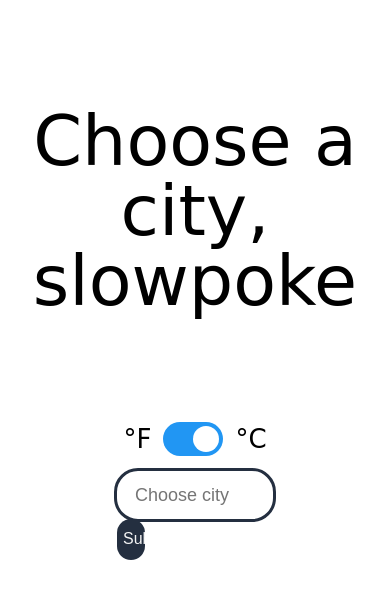
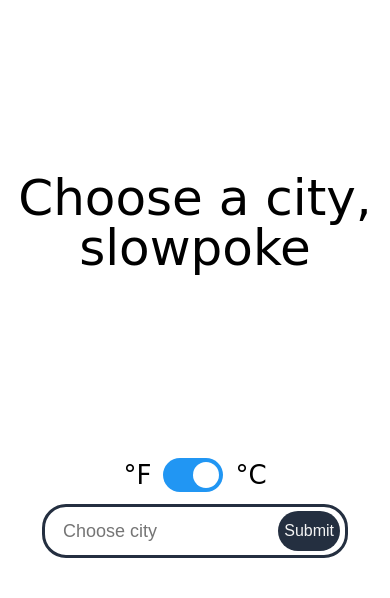
Before and after one commit to bettercallazamat/js-weather-app, a website built with webpack: page dist/index.html in a window 390 px wide. Built offline with nearby package versions, Linux system fonts and the light colour scheme; some packages are replaced by stand-ins of ours; no server answers; a web font is replaced by a local one.

Commit message:
Add responsiveness

```diff
--- a/src/comments.js
+++ b/src/comments.js
@@ -8,12 +8,10 @@ const comments = {
     "It's time to miss hating summer heat",
     "My favorite thing about cold weather? When it's over",
     'The only thing II hate more than cold weather is people who say they love cold weather',
-    'Stay home. Its cold outside',
+    "Stay home. It's cold outside",
   ],
 
-  normal: [
-    'Temprature outside is okay, you can cry about weather tomorrow',
-  ],
+  normal: ['The temperature outside is okay: you can cry about the weather tomorrow.'],
 
   hot: [
     "It's blooooooooody hot outside.",
--- a/src/helper.js
+++ b/src/helper.js
@@ -1,9 +1,9 @@
 import comments from './comments';
 
 const modal = document.querySelector('.modal');
-const exitModal = document.querySelector(".exit-modal");
-const modalContent = document.querySelector(".modal-content");
-const modalMessage = document.createElement("p");
+const exitModal = document.querySelector('.exit-modal');
+const modalContent = document.querySelector('.modal-content');
+const modalMessage = document.createElement('p');
 
 const kelvinToCelsius = (kelvin) => Math.round(kelvin - 273.15);
 
--- a/src/index.js
+++ b/src/index.js
@@ -1,7 +1,7 @@
 import {
-  kelvinToCelsius, kelvinToFahrenheit, weatherIcon, generateComment, refreshBtn, openModal, modal,
+  kelvinToCelsius, kelvinToFahrenheit, weatherIcon, generateComment, refreshBtn, openModal,
 } from './helper';
-import config from './config'
+import config from './config';
 import './styles/reset.css';
 import './styles/style.css';
 
@@ -22,7 +22,7 @@ const getWeatherData = async (city) => {
   try {
     const response = await fetch(
       `https://api.openweathermap.org/data/2.5/weather?q=${city}&appid=${config.API_KEY}`,
-      { mode: "cors" }
+      { mode: 'cors' },
     );
     const weatherData = await response.json();
 
--- a/src/styles/style.css
+++ b/src/styles/style.css
@@ -4,6 +4,7 @@
   font-family: 'Baloo Chettan 2', cursive;
   font-size: 20px;
   min-height: 100vh;
+  padding: 12px;
 }
 
 .weather-today {
@@ -50,14 +51,27 @@
 }
 
 #weather-comment {
-  height: 50%;
-  min-height: auto;
+  min-height: 50vh;
   display: flex;
   align-items: center;
   justify-content: center;
   text-align: center;
   margin: 0 20%;
   font-size: 70px;
+}
+
+@media only screen and (max-width: 768px) {
+  #weather-comment {
+    font-size: 60px;
+    margin: 0 0 24px;
+  }
+}
+
+@media only screen and (max-width: 576px) {
+  #weather-comment {
+    height: auto;
+    font-size: 50px;
+  }
 }
 
 .refresh-btn {
@@ -67,8 +81,11 @@
 }
 
 form {
+  display: flex;
+  align-items: center;
   width: 40%;
   max-width: 500px;
+  min-width: 300px;
   margin: 12px auto 36px auto;
   height: 48px;
   border: 3px solid #242f40;
@@ -77,9 +94,9 @@ form {
 
 #city-input {
   height: 48px;
+  width: 100%;
   border: none;
   background-color: transparent;
-  width: 80%;
   padding-left: 18px;
   font-size: 18px;
 }
@@ -89,13 +106,14 @@ form {
 }
 
 #city-submit {
+  font-size: 16px;
+  height: 85%;
+  width: 70px;
+  margin-right: 5px;
+  color: #f4f4f4;
   background-color: #242f40;
-  color: #f4f4f4;
-  height: 85%;
   border: none;
-  width: 18%;
   border-radius: 22px;
-  font-size: 16px;
 }
 
 .temp-unit {
```
Also changed, not shown: webpack.config.js (+5 -5 lines), dist/main.js (deleted).
